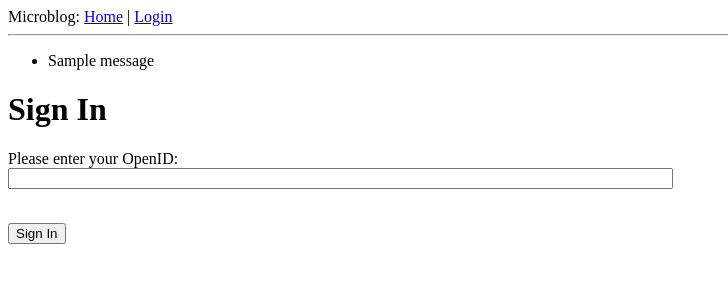
After one commit to huchenme/flitter, a Flask app: page /login in a window 1280 px wide. The commit adds this page. Shown: the top 300 px of the page, without its empty margins (0-728 px from the left). Run offline with Flask 2, Linux system fonts and the light colour scheme; one stand-in notice (Sample message) is shown; parts of the project's set-up code (start-up, migrations or seed data) failed here and were passed over.

Commit message:
login form

```diff
--- a/app/__init__.py
+++ b/app/__init__.py
@@ -1,4 +1,8 @@
 from flask import Flask
+from flask.ext.sqlalchemy import SQLAlchemy
 
 app = Flask(__name__)
-from app import views
+app.config.from_object('config')
+db = SQLAlchemy(app)
+
+from app import views, models
--- /dev/null
+++ b/app/forms.py
@@ -0,0 +1,5 @@
+from flask.ext.wtf import Form, TextField
+from flask.ext.wtf import Required
+
+class LoginForm(Form):
+  openid = TextField('openid', validators = [Required()])
--- a/app/templates/base.html
+++ b/app/templates/base.html
@@ -7,8 +7,17 @@
     {% endif %}
   </head>
   <body>
-    <div>Microblog: <a href="/">Home</a></div>
+    <div>Microblog: <a href="/">Home</a> | <a href="/login">Login</a></div>
     <hr>
+    {% with messages = get_flashed_messages() %}
+    {% if messages %}
+    <ul>
+    {% for message in messages %}
+        <li>{{ message }} </li>
+    {% endfor %}
+    </ul>
+    {% endif %}
+    {% endwith %}
     {% block content %}{% endblock %}
   </body>
 </html>
--- /dev/null
+++ b/app/templates/login.html
@@ -0,0 +1,16 @@
+{% extends "base.html" %}
+
+{% block content %}
+<h1>Sign In</h1>
+<form action="" method="post" name="login">
+  {{form.hidden_tag()}}
+  <p>
+    Please enter your OpenID:<br>
+    {{form.openid(size=80)}}<br>
+    {% for error in form.errors.openid %}
+    <span style="color: red;">[{{error}}]</span>
+    {% endfor %}<br>
+  </p>
+  <p><input type="submit" value="Sign In"></p>
+</form>
+{% endblock %}
--- a/app/views.py
+++ b/app/views.py
@@ -1,5 +1,6 @@
-from flask import render_template
+from flask import render_template, flash, redirect
 from app import app
+from forms import LoginForm
 
 @app.route('/')
 def index():
@@ -18,3 +19,13 @@ def index():
     title = 'Home',
     user = user,
     posts = posts)
+
+@app.route('/login', methods = ['GET', 'POST'])
+def login():
+  form = LoginForm()
+  if form.validate_on_submit():
+    flash('Login requested for OpenID="' + form.openid.data)
+    return redirect('/')
+  return render_template('login.html',
+    title = 'Sign In',
+    form = form)
```
Also changed, not shown: app/templates/models.py (added, +9 -0 lines), config.py (added, +8 -0 lines), db_create.py (added, +12 -0 lines).
